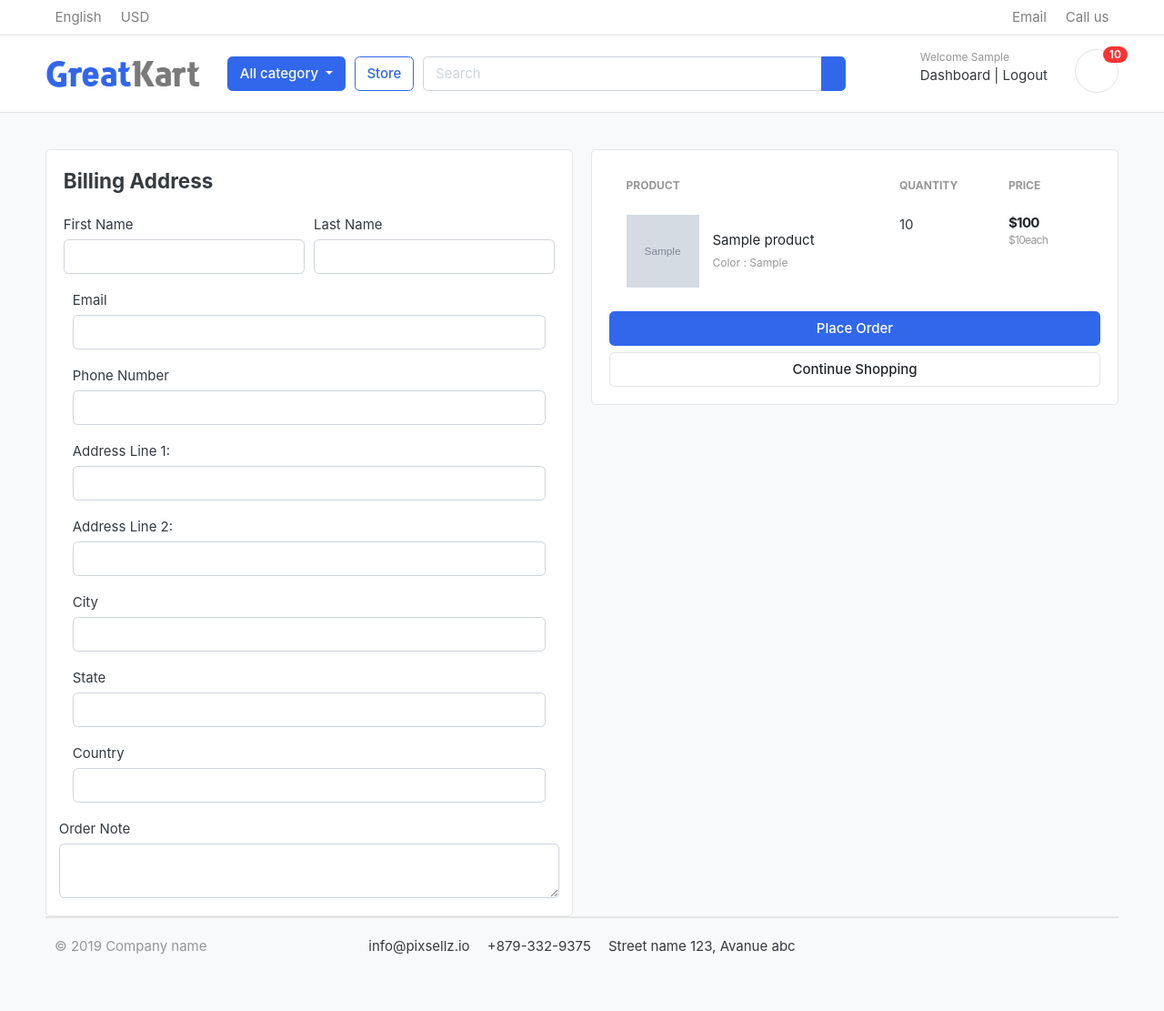
After one commit to Ananya2471/greatkart-django, a Django app: page /cart/checkout/ in a window 1280 px wide. The commit adds this page. Shown: the whole page at 91% size. Run offline with Django 4.2, Linux system fonts and the light colour scheme; a user stored in the database is signed in; tables that the repository leaves empty hold one stand-in row (values such as "Sample post"); grey boxes marked "Sample" are stand-in pictures; some libraries are stand-ins or nearby versions; some web fonts are replaced.

Commit message:
handled cart and checkout page for logged-in users

```diff
--- a/carts/context_processor.py
+++ b/carts/context_processor.py
@@ -11,7 +11,10 @@ def counter(request):
     else:
         try:
             cart=Cart.objects.filter(cart_id=_cart_id(request))
-            cart_items=CartItem.objects.all().filter(cart=cart[:1])
+            if request.user.is_authenticated:
+                cart_items=CartItem.objects.all().filter(user=request.user)
+            else:
+                cart_items=CartItem.objects.all().filter(cart=cart[:1])
             for cart_item in cart_items:
                 cart_count += cart_item.quantity
         except Cart.DoesNotExist:
--- a/carts/models.py
+++ b/carts/models.py
@@ -1,5 +1,6 @@
 from django.db import models
 from store.models import Product,Variation
+from accounts.models import Account
 # Create your models here.
 class Cart(models.Model):
     cart_id=models.CharField(max_length=250,blank=True)
@@ -9,9 +10,10 @@ class Cart(models.Model):
         return self.cart_id
 
 class CartItem(models.Model):
+    user = models.ForeignKey(Account,on_delete=models.CASCADE, null=True)
     product=models.ForeignKey(Product,on_delete=models.CASCADE)
     variations=models.ManyToManyField(Variation,blank=True)
-    cart=models.ForeignKey(Cart,on_delete=models.CASCADE)
+    cart=models.ForeignKey(Cart,on_delete=models.CASCADE , null=True)
     quantity=models.IntegerField()
     is_active=models.BooleanField(default=True)
 
--- a/carts/urls.py
+++ b/carts/urls.py
@@ -6,6 +6,6 @@ urlpatterns=[
     path('add_cart/<int:product_id>/',views.add_cart,name='add_cart'),
     path('remove_cart/<int:product_id>/<int:cart_item_id>/',views.remove_cart,name='remove_cart'),
     path('remove_cart_item/<int:product_id>//<int:cart_item_id>/',views.remove_cart_item,name='remove_cart_item'),
-
+    path('checkout/',views.checkout, name='checkout'),
 
 ]
--- a/carts/views.py
+++ b/carts/views.py
@@ -3,6 +3,7 @@ from store.models import Product,Variation
 from . models import CartItem,Cart
 from django.http import HttpResponse
 from django.core.exceptions import ObjectDoesNotExist
+from django.contrib.auth.decorators import login_required
 # Create your views here.
 def _cart_id(request):
     cart=request.session.session_key
@@ -12,68 +13,121 @@ def _cart_id(request):
 
 
 def add_cart(request,product_id):
+    current_user = request.user
     product=Product.objects.get(id=product_id)# this will get the product_id
-    product_variation=[]
+    if current_user.is_authenticated:
+        product_variation=[]
+        if request.method=='POST':
+            for item in request.POST:
+                key=item
+                value = request.POST[key]
 
-    if request.method=='POST':
-        for item in request.POST:
-            key=item
-            value = request.POST[key]
+                try:
+                    variation=Variation.objects.get(product=product, variation_category__iexact=key , variation_value__iexact=value)
+                    product_variation.append(variation)
+                except:
+                    pass
+        product=Product.objects.get(id=product_id)# this will get the product_id
+        is_cart_item_exists=CartItem.objects.filter(product=product,user=current_user).exists()
+        if is_cart_item_exists:
+            cart_item=CartItem.objects.filter(product=product,user=current_user)
+            #existing_variations -> database
+            #current variation -> product_variation
+            #item_id -> database
+            ex_var_list = []
+            id = []
+            for item in cart_item :
+                existing_variation =item.variations.all()
+                ex_var_list.append(list(existing_variation))
+                id.append(item.id)
+            if product_variation in ex_var_list:
+                index=ex_var_list.index(product_variation)
+                item_id=id[index]
+                item=CartItem.objects.get(product=product, id=item_id)
+                item.quantity += 1
+                item.save()
+            else:#return HttpResponse("false")
+                item=CartItem.objects.create(product=product,quantity=1,user=current_user)
+                if len(product_variation)>0:
+                    item.variations.clear()
+                    item.variations.add(*product_variation)
+                item.save()
+        else:
+            cart_item=CartItem.objects.create(
+                product=product,
+                quantity=1,
+                user=current_user,
+            )
+            if len(product_variation)>0:
+                cart_item.variations.clear()
+                cart_item.variations.add(*product_variation)
+            cart_item.save()
+        return redirect('cart')
 
-            try:
-                variation=Variation.objects.get(product=product, variation_category__iexact=key , variation_value__iexact=value)
-                product_variation.append(variation)
-            except:
-                pass
-    product=Product.objects.get(id=product_id)# this will get the product_id
-    try:
-        cart=Cart.objects.get(cart_id=_cart_id(request))
-    except Cart.DoesNotExist:
-        cart=Cart.objects.create(
-            cart_id=_cart_id(request)
-        )
-    cart.save()
-    is_cart_item_exists=CartItem.objects.filter(product=product,cart=cart).exists()
-    if is_cart_item_exists:
-        cart_item=CartItem.objects.filter(product=product,cart=cart)
-        #existing_variations -> database
-        #current variation -> product_variation
-        #item_id -> database
-        ex_var_list=[]
-        id = []
-        for item in cart_item :
-            existing_variation =item.variations.all()
-            ex_var_list.append(list(existing_variation))
-            id.append(item.id)
-        print(ex_var_list)
-        if product_variation in ex_var_list:
-            index=ex_var_list.index(product_variation)
-            item_id=id[index]
-            item=CartItem.objects.get(product=product, id=item_id)
-            item.quantity += 1
-            item.save()
-        else:#return HttpResponse("false")
-            item=CartItem.objects.create(product=product,quantity=1,cart=cart)
+    else:
+        product_variation=[]
+        if request.method=='POST':
+            for item in request.POST:
+                key=item
+                value = request.POST[key]
+
+                try:
+                    variation=Variation.objects.get(product=product, variation_category__iexact=key , variation_value__iexact=value)
+                    product_variation.append(variation)
+                except:
+                    pass
+        product=Product.objects.get(id=product_id)# this will get the product_id
+        try:
+            cart=Cart.objects.get(cart_id=_cart_id(request))
+        except Cart.DoesNotExist:
+            cart=Cart.objects.create(
+                cart_id=_cart_id(request)
+            )
+        cart.save()
+        is_cart_item_exists=CartItem.objects.filter(product=product,cart=cart).exists()
+        if is_cart_item_exists:
+            cart_item=CartItem.objects.filter(product=product,cart=cart)
+            #existing_variations -> database
+            #current variation -> product_variation
+            #item_id -> database
+            ex_var_list = []
+            id = []
+            for item in cart_item :
+                existing_variation =item.variations.all()
+                ex_var_list.append(list(existing_variation))
+                id.append(item.id)
+            print(ex_var_list)
+            if product_variation in ex_var_list:
+                index=ex_var_list.index(product_variation)
+                item_id=id[index]
+                item=CartItem.objects.get(product=product, id=item_id)
+                item.quantity += 1
+                item.save()
+            else:#return HttpResponse("false")
+                item=CartItem.objects.create(product=product,quantity=1,cart=cart)
+                if len(product_variation)>0:
+                    item.variations.clear()
+                    item.variations.add(*product_variation)
+                item.save()
+        else:
+            cart_item=CartItem.objects.create(
+                product=product,
+                quantity=1,
+                cart=cart,
+            )
             if len(product_variation)>0:
-                item.variations.clear()
-                item.variations.add(*product_variation)
-            item.save()
-    else:
-        cart_item=CartItem.objects.create(
-            product=product,
-            quantity=1,
-            cart=cart,
-        )
-        if len(product_variation)>0:
-            cart_item.variations.clear()
-            cart_item.variations.add(*product_variation)
-        cart_item.save()
-    return redirect('cart')
+                cart_item.variations.clear()
+                cart_item.variations.add(*product_variation)
+            cart_item.save()
+        return redirect('cart')
 def remove_cart(request,product_id,cart_item_id):
-    cart=Cart.objects.get(cart_id=_cart_id(request))
     product=get_object_or_404(Product,id=product_id)
     try:
-        cart_item=CartItem.objects.get(product=product,cart=cart,id=cart_item_id)
+        if request.user.is_authenticated:
+            cart_item=CartItem.objects.get(product=product,user=request.user,id=cart_item_id)
+        else:
+            cart=Cart.objects.get(cart_id=_cart_id(request))
+            cart_item=CartItem.objects.get(product=product,cart=cart,id=cart_item_id)
         if cart_item.quantity>1:
             cart_item.quantity -= 1
             cart_item.save()
@@ -84,9 +138,12 @@ def remove_cart(request,product_id,cart_item_id):
     return redirect('cart')
 
 def remove_cart_item(request,product_id,cart_item_id):
-    cart=Cart.objects.get(cart_id=_cart_id(request))
     product=get_object_or_404(Product,id=product_id)
-    cart_item=CartItem.objects.get(product=product,cart=cart,id=cart_item_id)
+    if request.user.is_authenticated:
+        cart_item=CartItem.objects.get(product=product,user=request.user,id=cart_item_id)
+    else:
+        cart=Cart.objects.get(cart_id=_cart_id(request))
+        cart_item=CartItem.objects.get(product=product,cart=cart,id=cart_item_id)
     cart_item.delete()
     return redirect('cart')
 
@@ -98,8 +155,11 @@ def cart(request,total=0,quantity=0,cart_items=None):
     try:
         tax=0
         grand_total=0
-        cart=Cart.objects.get(cart_id=_cart_id(request))
-        cart_items =CartItem.objects.filter(cart=cart,is_active=True)
+        if request.user.is_authenticated:
+            cart_items =CartItem.objects.filter(user=request.user, is_active=True)
+        else:
+            cart=Cart.objects.get(cart_id=_cart_id(request))
+            cart_items =CartItem.objects.filter(cart=cart,is_active=True)
         for cart_item in cart_items:
             total += (cart_item.product.price*cart_item.quantity)
             quantity += cart_item.quantity
@@ -115,3 +175,29 @@ def cart(request,total=0,quantity=0,cart_items=None):
         'grand_total':grand_total,
     }
     return render(request,'store/cart.html',context)
+
+@login_required(login_url='login')
+def checkout(request , total=0, quantity=0, cart_items=None):
+    try:
+        tax=0
+        grand_total=0
+        if request.user.is_authenticated:
+            cart_items =CartItem.objects.filter(user=request.user, is_active=True)
+        else:
+            cart=Cart.objects.get(cart_id=_cart_id(request))
+            cart_items =CartItem.objects.filter(cart=cart,is_active=True)
+        for cart_item in cart_items:
+            total += (cart_item.product.price * cart_item.quantity)
+            quantity += cart_item.quantity
+        tax=(2 * total)/100
+        grand_total=total+tax
+    except ObjectDoesNotExist:
+        pass
+    context={
+        'total':total,
+        'quantity':quantity,
+        'cart_items': cart_items,
+        'tax':tax,
+        'grand_total':grand_total,
+    }
+    return render(request,'store/checkout.html',context)
--- a/templates/store/cart.html
+++ b/templates/store/cart.html
@@ -1,4 +1,4 @@
-{%extends 'base.html'%}
+{% extends 'base.html' %}
 {% load static %}
 
 
@@ -106,7 +106,7 @@
 			<p class="text-center mb-3">
 				<img src="{% static './images/misc/payments.png' %}" height="26">
 			</p>
-			<a href="./place-order.html" class="btn btn-primary btn-block"> Checkout </a>
+			<a href="{% url 'checkout' %}" class="btn btn-primary btn-block"> Checkout </a>
 			<a href="{% url 'store' %}" class="btn btn-light btn-block">Continue Shopping</a>
 		</div> <!-- card-body.// -->
 		</div> <!-- card.// -->
--- /dev/null
+++ b/templates/store/checkout.html
@@ -0,0 +1,126 @@
+{%extends 'base.html'%}
+{% load static %}
+
+
+{% block content %}
+
+<section class="section-content padding-y bg">
+<div class="container">
+
+<!-- ============================ COMPONENT 1 ================================= -->
+<div class="row">
+	<aside class="col-lg-6">
+<div class="card">
+  <div class="card-body">
+    <h4 class="card-title mb-4">Billing Address</h4>
+    <form action="" method="POST">
+      {% csrf_token %}
+      <div class="form-row">
+        <div class="col form-group">
+          <label for="">First Name</label>
+          <input type="text" name="first_name" class="form-control" required>
+        </div>
+        <div class="col form-group">
+          <label for="">Last Name</label>
+          <input type="text" name="last_name" class="form-control" required>
+        </div>
+      </div>
+      <div class="col form-group">
+        <label for="">Email</label>
+        <input type="email" name="email" class="form-control" required>
+      </div>
+      <div class="col form-group">
+        <label for="">Phone Number</label>
+        <input type="text" name="phone" class="form-control" required>
+      </div>
+      <div class="col form-group">
+        <label for="">Address Line 1:</label>
+        <input type="text" name="address_line_1" class="form-control" required>
+      </div>
+      <div class="col form-group">
+        <label for="">Address Line 2:</label>
+        <input type="text" name="address_line_2" class="form-control">
+      </div>
+      <div class="col form-group">
+        <label for="">City</label>
+        <input type="text" name="city" class="form-control" required>
+      </div>
+      <div class="col form-group">
+        <label for="">State</label>
+        <input type="text" name="state" class="form-control" required>
+      </div>
+      <div class="col form-group">
+        <label for="">Country</label>
+        <input type="text" name="country" class="form-control" required>
+      </div>
+      <div class="form-row">
+        <label for="">Order Note</label>
+        <textarea name="order_note" rows="2" class="form-control"></textarea>
+      </div>
+  </div>
+</div> <!-- card.// -->
+
+	</aside> <!-- col.// -->
+	<aside class="col-lg-6">
+
+		<div class="card">
+		<div class="card-body">
+      <table class="table table-borderless table-shopping-cart">
+      <thead class="text-muted">
+      <tr class="small text-uppercase">
+        <th scope="col">Product</th>
+        <th scope="col" width="120">Quantity</th>
+        <th scope="col" width="120">Price</th>
+      </tr>
+      </thead>
+      <tbody>
+
+      {% for cart_item in cart_items %}
+      <tr>
+      	<td>
+      		<figure class="itemside align-items-center">
+      			<div class="aside"><img src="{{ cart_item.product.images.url }}" class="img-sm"></div>
+      			<figcaption class="info">
+      				<a href="{{ cart_item.product.get_url}}" class="title text-dark">{{cart_item.product.product_name }}</a>
+      				<p class="text-muted small">
+      					{% if cart_item.variations.all %}
+      						{% for item in cart_item.variations.all %}
+      							{{item.variation_category | capfirst }} : {{item.variation_value | capfirst }}<br>
+
+      						{% endfor %}
+      					{% endif %}
+
+      				</p>
+      			</figcaption>
+      		</figure>
+      	</td>
+      	<td>
+      		<!-- col.// -->
+          <label for="">{{cart_item.quantity}}</label>
+      	</td>
+      	<td>
+      		<div class="price-wrap">
+      			<var class="price">${{cart_item.sub_total}}</var>
+      			<small class="text-muted"> ${{cart_item.product.price}}each </small>
+      		</div> <!-- price-wrap .// -->
+      	</td>
+      </tr>
+      {% endfor %}
+
+
+      </tbody>
+      </table>
+      <button type="submit" name="submit" class="btn btn-primary btn-block">Place Order</button>
+			<a href="{% url 'store' %}" class="btn btn-light btn-block">Continue Shopping</a>
+      </form>
+		</div> <!-- card-body.// -->
+		</div> <!-- card.// -->
+
+
+</aside> <!-- col.// -->
+
+
+</div> <!-- row.// -->
+<!-- ============================ COMPONENT 1 END .// ================================= -->
+
+{% endblock %}
--- a/templates/store/product_detail.html
+++ b/templates/store/product_detail.html
@@ -38,7 +38,7 @@
 				<div class="item-option-select">
 					<h6>Choose Color</h6>
 						<select name="color" class="form-control" required>
-							<option value="" disabled selected >Selct</option>
+							<option value="" disabled selected >Select</option>
 							{% for i in single_product.variation_set.colors %}
 							<option value="{{i.variation_value | lower}}">{{i.variation_value | capfirst}}</option>
 							{% endfor %}
```
Also changed, not shown: accounts/views.py (+52 -3 lines), accounts/migrations/0002_alter_account_id.py (added), carts/migrations/0003_auto_20220929_1833.py (added), carts/migrations/0004_alter_cart_id_alter_cartitem_id.py (added), category/migrations/0003_alter_category_id.py (added), store/migrations/0004_alter_product_id_alter_variation_id.py (added).
